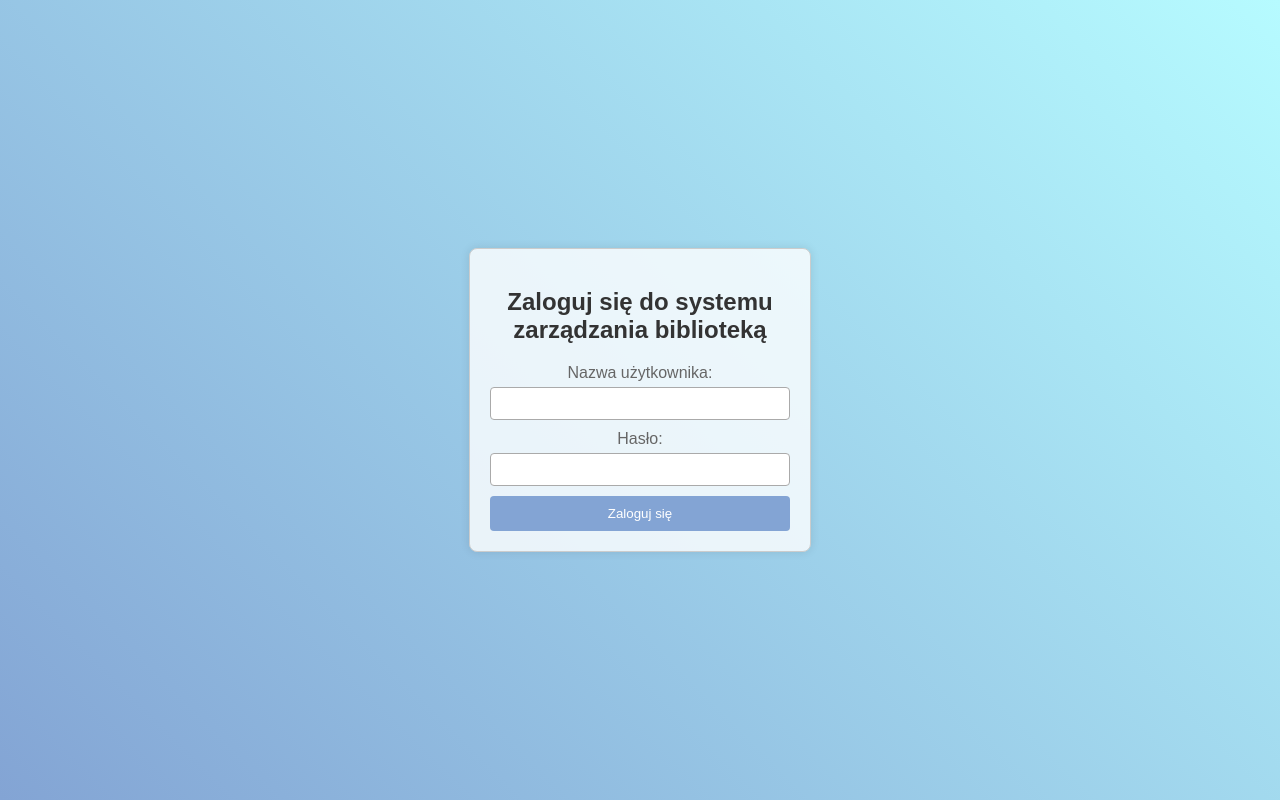
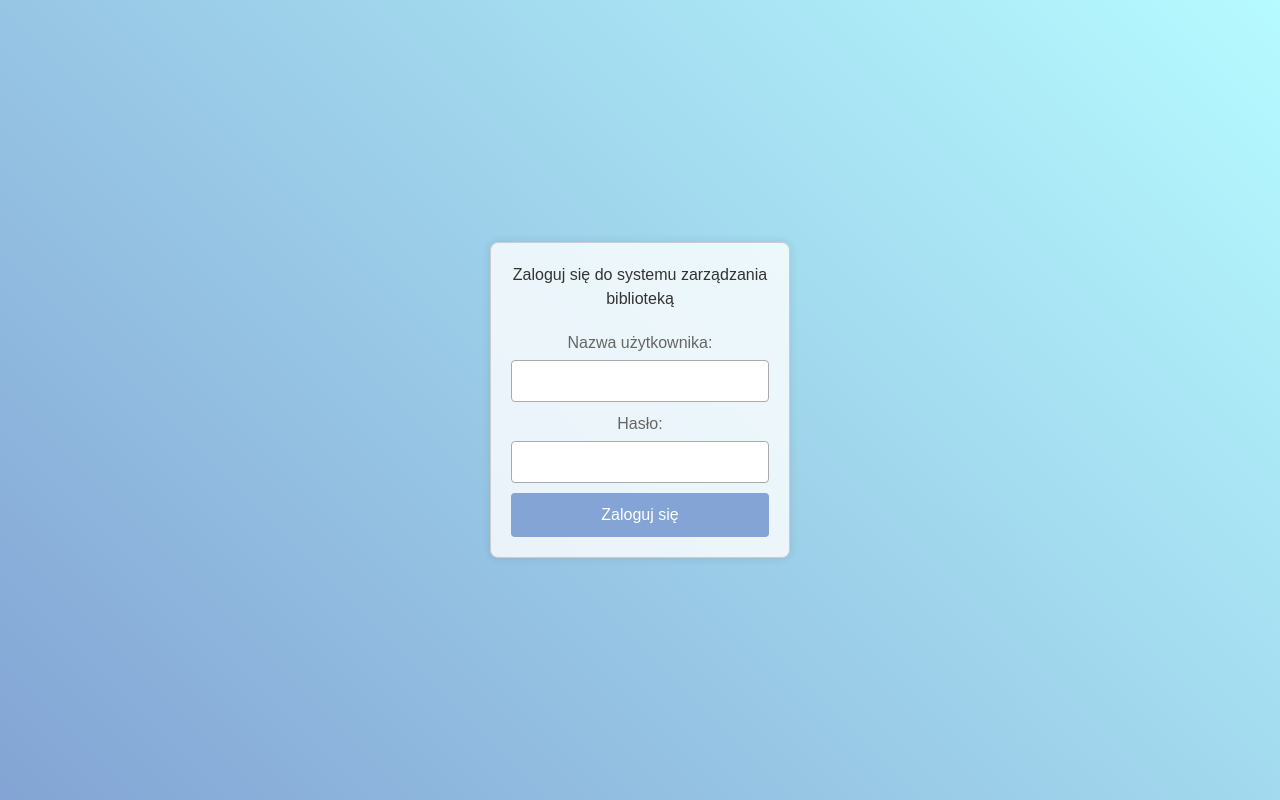
Before and after one commit to cptn3m012/Library-Managment-Studio-Frontend, a React (Create React App) app: page / in a window 1280 px wide. Built offline with nearby package versions, Linux system fonts and the light colour scheme.

Commit message:
Install and configure TailwindCSS

```diff
--- a/package.json
+++ b/package.json
@@ -10,6 +10,7 @@
     "react-dom": "^18.2.0",
     "react-router-dom": "^6.17.0",
     "react-scripts": "5.0.1",
+    "tailwindcss": "^3.3.3",
     "web-vitals": "^2.1.4"
   },
   "scripts": {
--- a/src/index.css
+++ b/src/index.css
@@ -1,3 +1,7 @@
+@import 'tailwindcss/base';
+@import 'tailwindcss/components';
+@import 'tailwindcss/utilities';
+
 body {
   margin: 0;
   font-family: -apple-system, BlinkMacSystemFont, 'Segoe UI', 'Roboto', 'Oxygen',
--- /dev/null
+++ b/tailwind.config.js
@@ -0,0 +1,10 @@
+/** @type {import('tailwindcss').Config} */
+module.exports = {
+  content: [
+    //"./src/**/*.{js,jsx,ts,tsx}",
+  ],
+  theme: {
+    extend: {},
+  },
+  plugins: [],
+}
```
Also changed, not shown: 1 other file (tests, documents, lock files or other folders).
